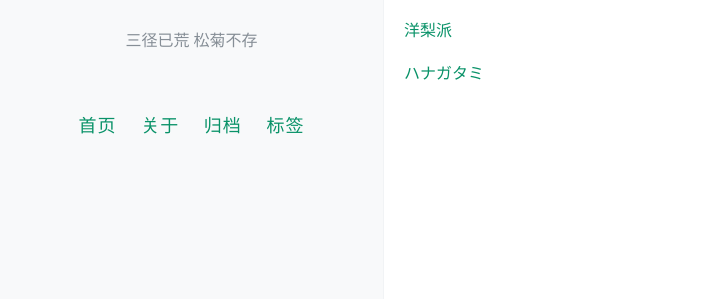
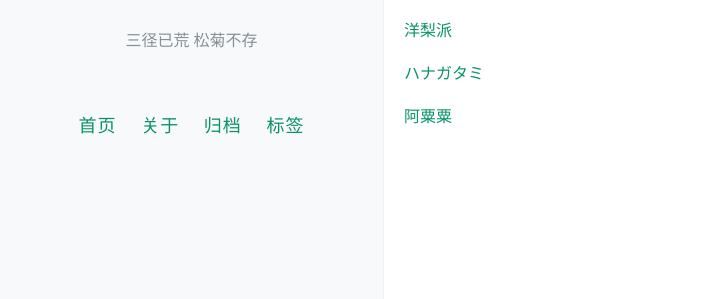
Before and after one commit to kamadhatu/sanjingjiuhuang, a Jekyll site: the page built from about.md, in a window 1280 px wide. Shown: the part 338-637 px from the top of the page, without its empty margins (0-717 px from the left). Built offline with Jekyll 4.4.1, drawn with Linux system fonts in a browser that asks for light colours; comment, search, counter and statistics services are not loaded.

Commit message:
Update about.md

```diff
--- a/about.md
+++ b/about.md
@@ -19,3 +19,5 @@ lofter三径就荒，子博客一把甘蔗渣
 [洋梨派](https://yangripie.github.io/)
 
 [ハナガタミ](https://kanransya.github.io/nami-jetcoaster/)
+
+[阿粟粟](https://ceciliasue.github.io/)
```
